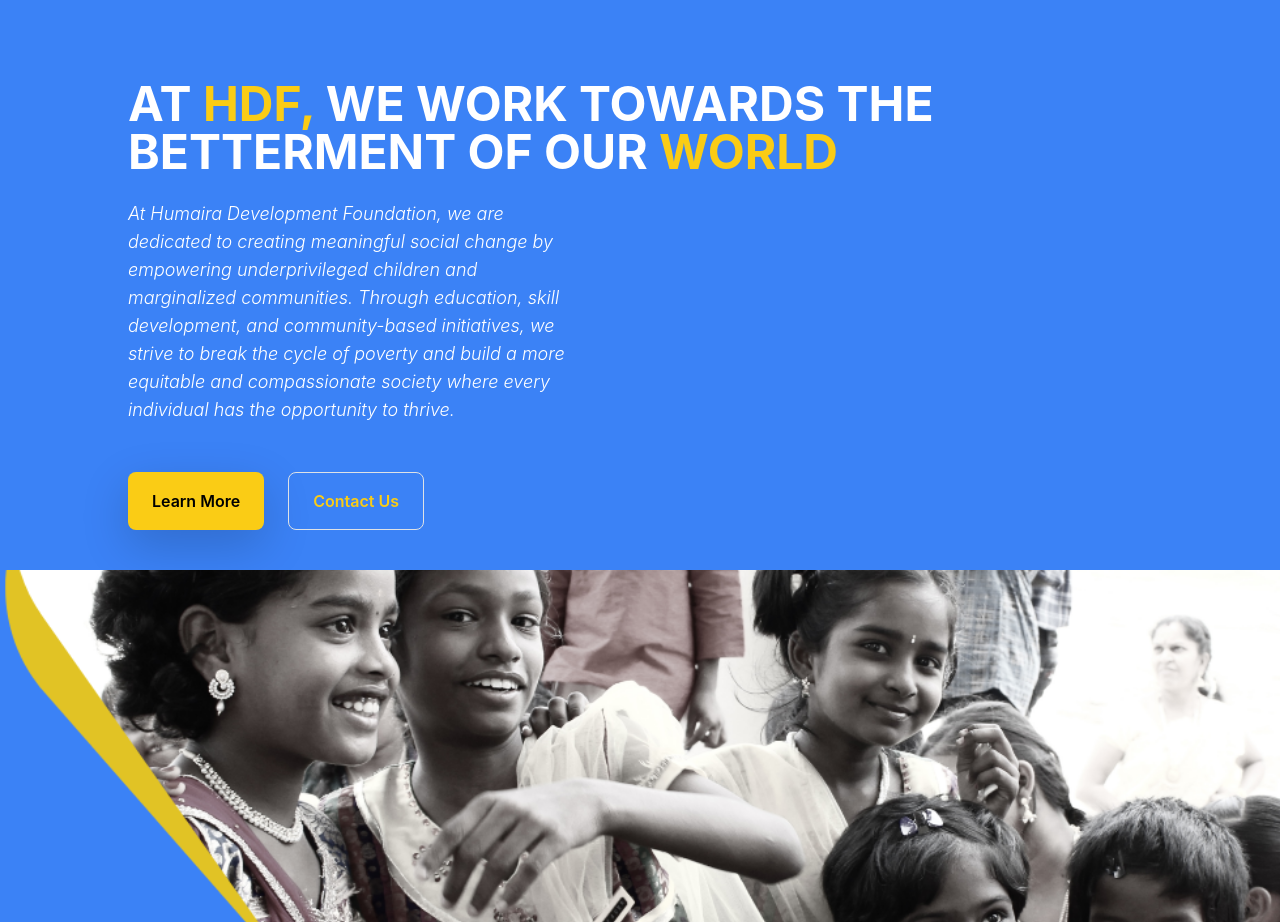
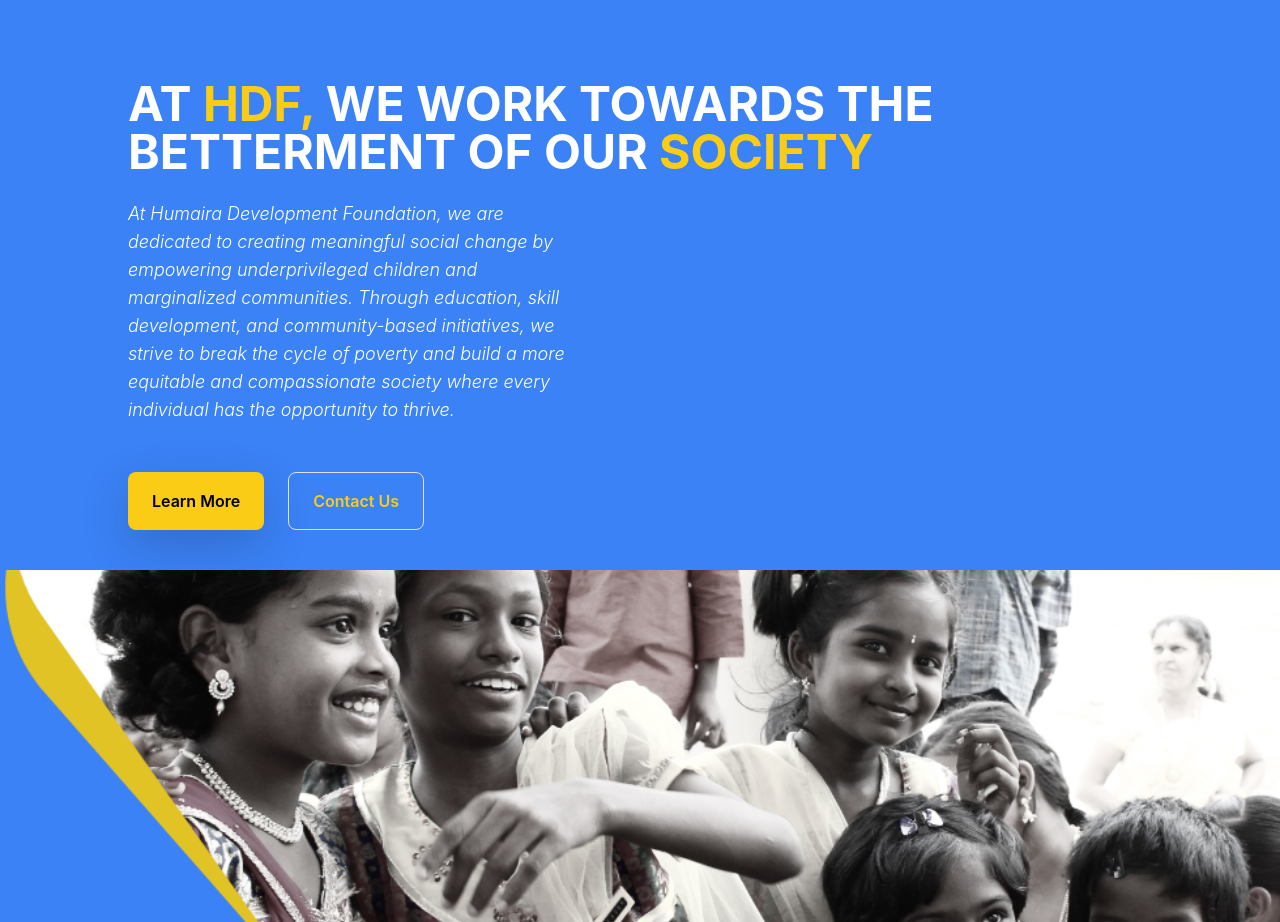
Before and after one commit to asadura/Humaira-BF, a React (Vite) app: page / in a window 1280 px wide. Shown: the part 800-1722 px from the top of the page. Built offline with nearby package versions, Linux system fonts and the light colour scheme; no server answers.

Commit message:
Fix typo in Landing.jsx caption text

```diff
--- a/src/components/Landing.jsx
+++ b/src/components/Landing.jsx
@@ -22,7 +22,7 @@
           <div>
             <p className="text-2xl md:text-5xl font-bold uppercase text-white">
               At <span className="text-yellow-400">HDF,</span> we work towards
-              the betterment of our <span className="text-yellow-400">world</span>
+              the betterment of our <span className="text-yellow-400">Society</span>
             </p>
           </div>
 
```
